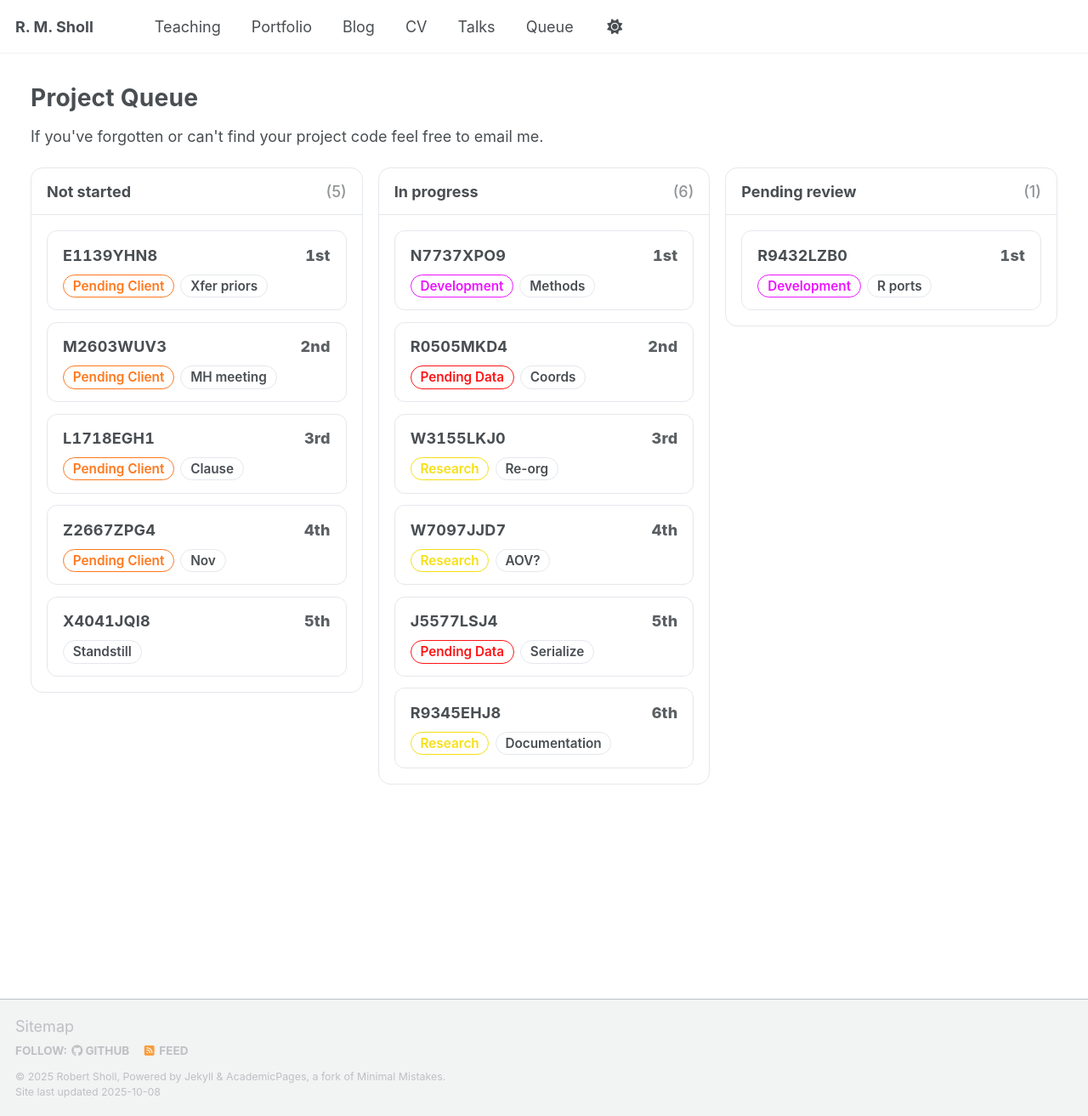
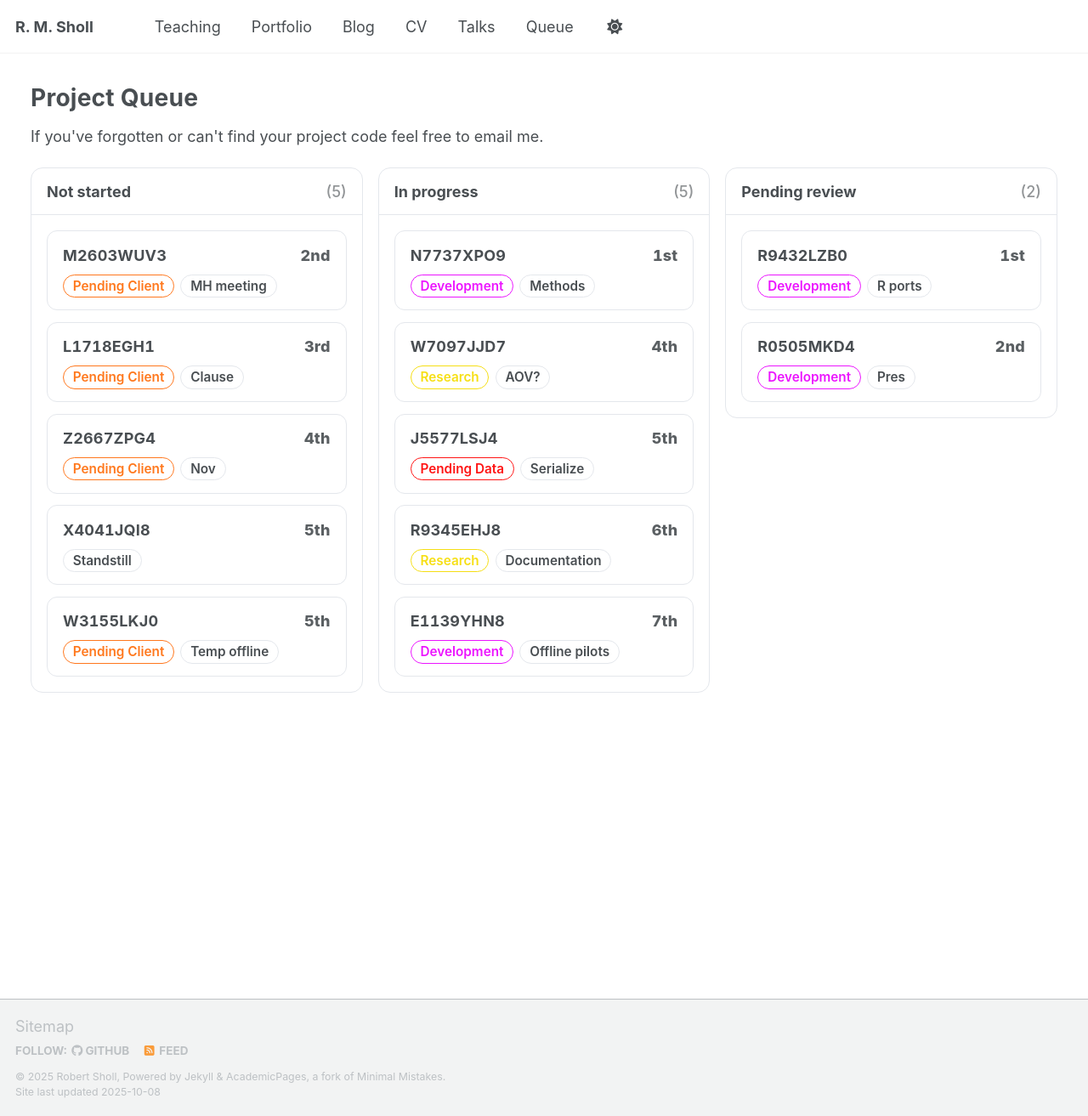
Before and after one commit to rmshksu/rmshksu.github.io, a Jekyll site: the page built from _pages/queue.md, in a window 1280 px wide and 1313 px high. Shown: the whole window at 85% size. Built offline with Jekyll 4.4.1, drawn with Linux system fonts in a browser that asks for light colours; a script that is not in the unit is left out.

Commit message:
update queue

```diff
--- a/_data/queue.yml
+++ b/_data/queue.yml
@@ -1,18 +1,18 @@
 projects:
   - code: E1139YHN8
     #client_hint:
-    status: "Not started"
-    queue: 1
+    status: "In progress"
+    queue: 7
     #due:
-    notes: "Xfer priors"
-    data-group: Pending Client
+    notes: "Offline pilots"
+    data-group: Development
   - code: R0505MKD4
     #client_hint:
-    status: "In progress"
+    status: "Pending review"
     queue: 2
     #due:
-    notes: "Coords"
-    data-group: Pending Data
+    notes: "Pres"
+    data-group: Development
   - code: R9432LZB0
     #client_hint:
     status: "Pending review"
@@ -29,11 +29,11 @@ projects:
     #data-group: Pending Client
   - code: W3155LKJ0
     #client_hint:
-    status: "In progress"
-    queue: 3
+    status: "Not started"
+    queue: 5
     #due:
-    notes: "Re-org"
-    data-group: Research
+    notes: "Temp offline"
+    data-group: Pending Client
   - code: Z2667ZPG4
     #client_hint:
     status: "Not started"
```
